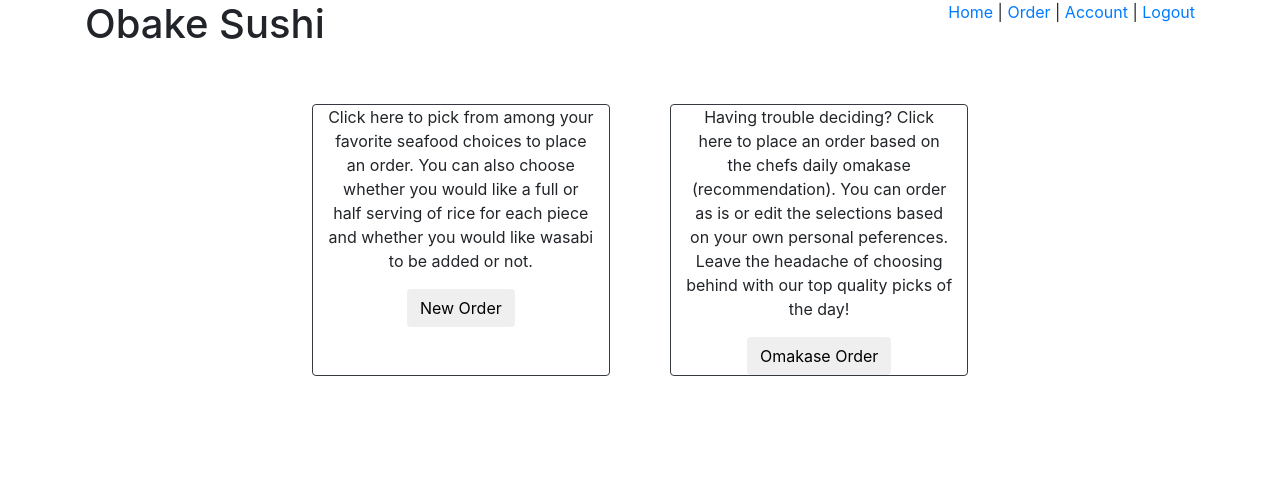
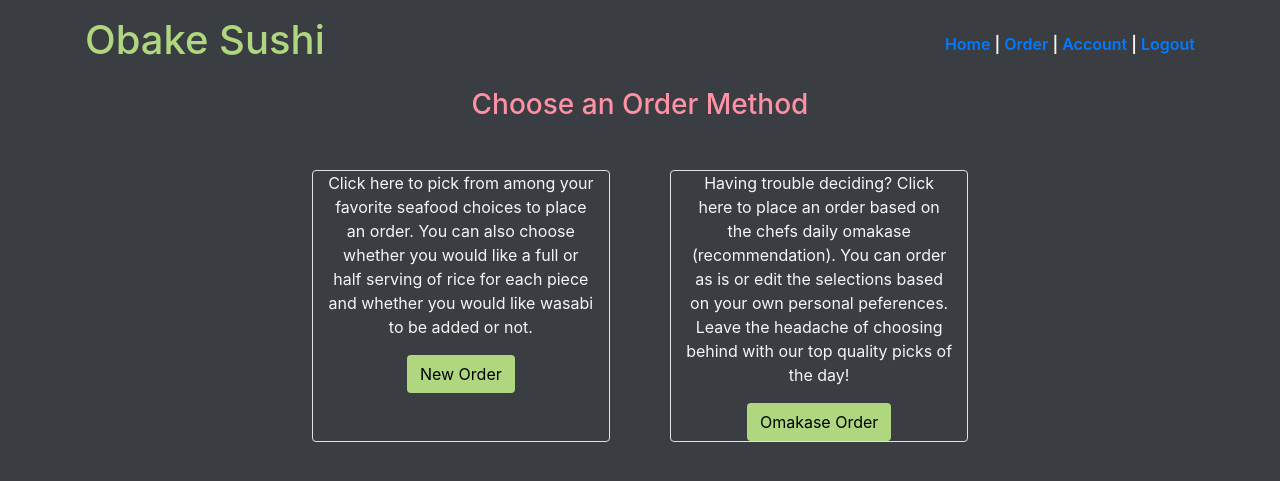
Before and after one commit to bmeier0689/project, a Flask app: page /home in a window 1280 px wide. Shown: the top 481 px of the page. Run offline with Flask 2, Linux system fonts and the light colour scheme; the visitor is signed in with stand-in values (Sample User, id 1).

Commit message:
templates updated and css added

```diff
--- /dev/null
+++ b/flask_app/script/script.js
@@ -0,0 +1,5 @@
+function newOrder(){
+    document.getElementById("new").onclick = function () {
+        location.href = "www.youtube.com";
+    }
+}
--- a/flask_app/static/style.css
+++ b/flask_app/static/style.css
@@ -0,0 +1,17 @@
+body {
+    background-color: #3a3d42;
+    color: whitesmoke;
+}
+h1 {
+    color: #afd77f;
+}
+#header {
+    align-items: center;
+    font-weight: 600;
+}
+h3 {
+    color: #ff91a4;
+}
+.btn {
+    background-color: #afd77f;
+}
--- a/flask_app/templates/account.html
+++ b/flask_app/templates/account.html
@@ -6,10 +6,11 @@
     <meta name="viewport" content="width=device-width, initial-scale=1.0">
     <link rel="stylesheet" href="https://cdn.jsdelivr.net/npm/bootstrap@4.0.0/dist/css/bootstrap.min.css"
     integrity="sha384-Gn5384xqQ1aoWXA+058RXPxPg6fy4IWvTNh0E263XmFcJlSAwiGgFAW/dAiS6JXm" crossorigin="anonymous">
+    <link rel="stylesheet" href="/static/style.css">
     <title>Account</title>
 </head>
 <body>
-    <div class="container d-flex justify-content-between">
+    <div id="header" class="container d-flex justify-content-between my-3 mx-auto">
         <h1>Obake Sushi</h1>
         <div class="topnav">
             <a href="/home" class="active">Home</a> |
--- a/flask_app/templates/checkout.html
+++ b/flask_app/templates/checkout.html
@@ -6,10 +6,11 @@
     <meta name="viewport" content="width=device-width, initial-scale=1.0">
     <link rel="stylesheet" href="https://cdn.jsdelivr.net/npm/bootstrap@4.0.0/dist/css/bootstrap.min.css"
     integrity="sha384-Gn5384xqQ1aoWXA+058RXPxPg6fy4IWvTNh0E263XmFcJlSAwiGgFAW/dAiS6JXm" crossorigin="anonymous">
+    <link rel="stylesheet" href="/static/style.css">
     <title>Checkout</title>
 </head>
 <body>
-    <div class="container d-flex justify-content-between">
+    <div id="header" class="container d-flex justify-content-between my-3 mx-auto">
         <h1>Obake Sushi</h1>
         <div class="topnav">
             <a href="/home" class="active">Home</a> |
@@ -31,7 +32,7 @@
             <!-- jijna price display here -->
         </div>
         <div class="container d-flex justify-content-between">
-            <button class="btn" onclick="">Cancel Order</button>
+            <button class="btn" onclick="" style="background-color: #ff91a4;">Cancel Order</button>
             <button class="btn" onclick="">Submit Order</button>
         </div>
     </div>
--- a/flask_app/templates/home.html
+++ b/flask_app/templates/home.html
@@ -6,10 +6,12 @@
     <meta name="viewport" content="width=device-width, initial-scale=1.0">
     <link rel="stylesheet" href="https://cdn.jsdelivr.net/npm/bootstrap@4.0.0/dist/css/bootstrap.min.css"
     integrity="sha384-Gn5384xqQ1aoWXA+058RXPxPg6fy4IWvTNh0E263XmFcJlSAwiGgFAW/dAiS6JXm" crossorigin="anonymous">
+    <link rel="stylesheet" href="/static/style.css">
+    <script defer src="/script/script.js"></script>
     <title>Home</title>
 </head>
 <body>
-    <div class="container d-flex justify-content-between">
+    <div id="header" class="container d-flex justify-content-between my-3 mx-auto">
         <h1>Obake Sushi</h1>
         <div class="topnav">
             <a href="/home" class="active">Home</a> |
@@ -18,19 +20,20 @@
             <a href="/logout">Logout</a>
         </div>
     </div>
+    <h3 class="text-center">Choose an Order Method</h3>
     <div class="container d-flex col-7 my-5 mx-auto text-center">
-        <div class="container border border-dark rounded col-5">
+        <div class="container border rounded col-5">
             <p>Click here to pick from among your favorite seafood choices to place an order. You can also choose whether you
             would like a full or half serving of rice for each piece and whether you would like wasabi to be added or not.
             </p>
-            <button class="btn" onclick="">New Order</button>
+            <button class="btn" id="new">New Order</button>
         </div>
-        <div class="container border border-dark rounded col-5">
+        <div class="container border rounded col-5">
             <p>Having trouble deciding? Click here to place an order based on the chefs daily omakase (recommendation).
             You can order as is or edit the selections based on your own personal peferences. Leave the headache of choosing
             behind with our top quality picks of the day!
             </p>
-            <button class="btn" onclick="">Omakase Order</button>
+            <button class="btn" id="omakase">Omakase Order</button>
         </div>
     </div>
 
--- a/flask_app/templates/index.html
+++ b/flask_app/templates/index.html
@@ -10,7 +10,7 @@
     <title>Obake Sushi</title>
 </head>
 <body>
-    <div class="container d-flex justify-content-between">
+    <div id="header" class="container d-flex justify-content-between my-3 mx-auto">
         <h1>Obake Sushi</h1>
         <a href="/login">Returning sushi monster? Login here!</a>
     </div>
--- a/flask_app/templates/login.html
+++ b/flask_app/templates/login.html
@@ -6,10 +6,11 @@
     <meta name="viewport" content="width=device-width, initial-scale=1.0">
     <link rel="stylesheet" href="https://cdn.jsdelivr.net/npm/bootstrap@4.0.0/dist/css/bootstrap.min.css"
     integrity="sha384-Gn5384xqQ1aoWXA+058RXPxPg6fy4IWvTNh0E263XmFcJlSAwiGgFAW/dAiS6JXm" crossorigin="anonymous">
+    <link rel="stylesheet" href="/static/style.css">
     <title>Login</title>
 </head>
 <body>
-    <div class="container d-flex justify-content-between">
+    <div id="header" class="container d-flex justify-content-between my-3 mx-auto">
         <h1>Obake Sushi</h1>
         <a href="/">Not a sushi monster? Become one here!</a>
     </div>
--- a/flask_app/templates/order.html
+++ b/flask_app/templates/order.html
@@ -6,10 +6,12 @@
     <meta name="viewport" content="width=device-width, initial-scale=1.0">
     <link rel="stylesheet" href="https://cdn.jsdelivr.net/npm/bootstrap@4.0.0/dist/css/bootstrap.min.css"
     integrity="sha384-Gn5384xqQ1aoWXA+058RXPxPg6fy4IWvTNh0E263XmFcJlSAwiGgFAW/dAiS6JXm" crossorigin="anonymous">
+    <link rel="stylesheet" href="/static/style.css">
+    <script defer src="/script/script.js"></script>
     <title>Order</title>
 </head>
 <body>
-    <div class="container d-flex justify-content-between">
+    <div id="header" class="container d-flex justify-content-between my-3 mx-auto">
         <h1>Obake Sushi</h1>
         <div class="topnav">
             <a href="/home" class="active">Home</a> |
@@ -96,7 +98,7 @@
                     <label for="qty">Quantity:</label>
                     <input type="text" name="quantity">
                 </div>
-                <input type="submit" value="Order Sushi" class="btn" onclick="">
+                <input type="submit" value="Order Sushi" class="btn" id="order_submit">
             </form>
         </div>
     </div>
```
